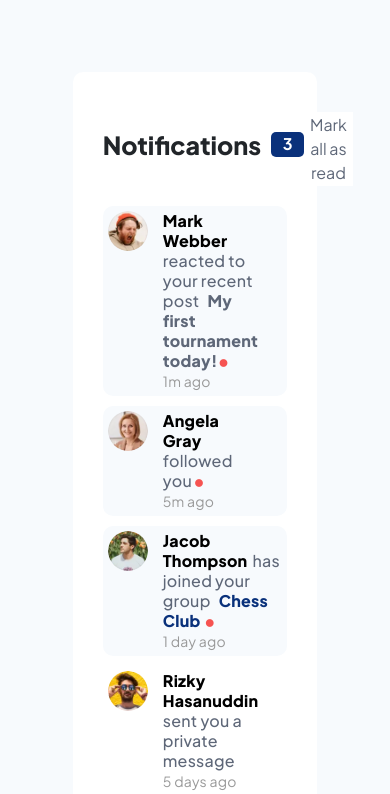
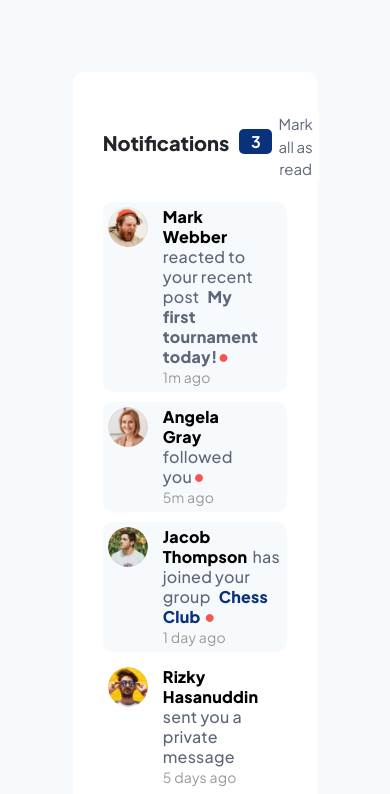
Before and after one commit to nadinsoli/Challenge, a plain HTML site: page index.html in a window 390 px wide. Shown: the top 794 px of the page. Drawn offline with nearby package versions, Linux system fonts and the light colour scheme.

Commit message:
style.css

```diff
--- a/style.css
+++ b/style.css
@@ -420,6 +420,12 @@ body {
   .notification {
     padding: 5px;
   }
+  .header-left h1 {
+    font-size: 20px;
+  }
+  .readBtn {
+    font-size: 15px;
+  }
 }
 
 @media (min-width: 376px) and (max-width: 1440px) {
```
